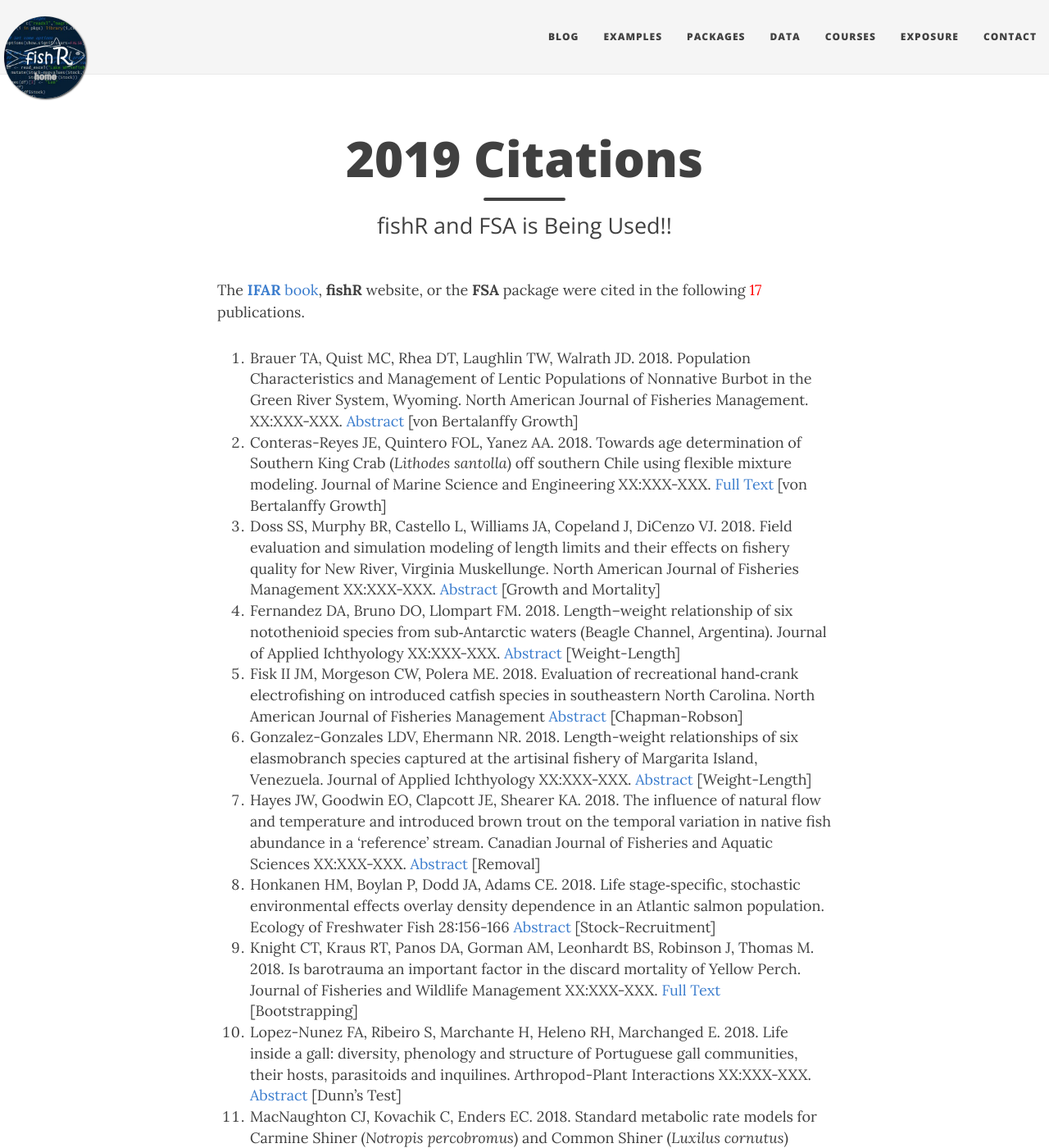
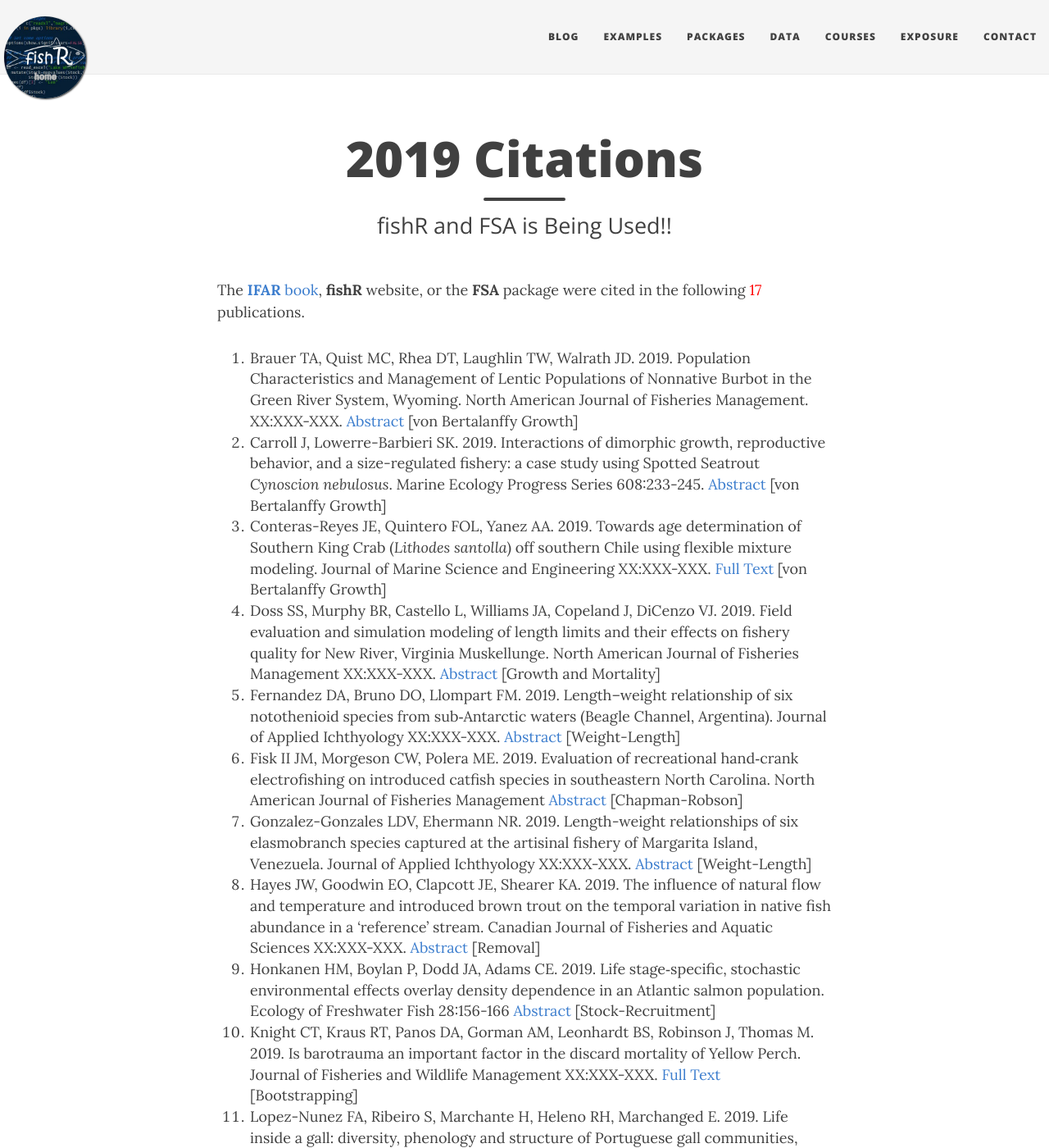
Before and after one commit to droglenc/fishR, a Jekyll site: the page built from exposure/exposure-citations19.md, in a window 1280 px wide and 1400 px high. Shown: the whole window at 82% size. Built offline with Jekyll 4.4.1, drawn with Linux system fonts in a browser that asks for light colours; nearby versions of some CDN libraries; some of the changed text lies outside the part shown.

Commit message:
Update exposure-citations19.md

```diff
--- a/exposure/exposure-citations19.md
+++ b/exposure/exposure-citations19.md
@@ -7,22 +7,23 @@ css: "/css/exposure-citation.css"
 
 The [**IFAR** book](http://derekogle.com/IFAR/), **fishR** website, or the **FSA** package were cited in the following <span id="contact-div">17</span> publications.
 
-1. Brauer TA, Quist MC, Rhea DT, Laughlin TW, Walrath JD. 2018. Population Characteristics and Management of Lentic Populations of Nonnative Burbot in the Green River System, Wyoming. North American Journal of Fisheries Management. XX:XXX-XXX. [Abstract](https://afspubs.onlinelibrary.wiley.com/doi/abs/10.1002/nafm.10247) [von Bertalanffy Growth]
-1. Conteras-Reyes JE, Quintero FOL, Yanez AA. 2018. Towards age determination of Southern King Crab (*Lithodes santolla*) off southern Chile using flexible mixture modeling. Journal of Marine Science and Engineering XX:XXX-XXX. [Full Text](https://www.researchgate.net/publication/329586900_Towards_Age_Determination_of_Southern_King_Crab_Lithodes_santolla_Off_Southern_Chile_Using_Flexible_Mixture_Modeling/references) [von Bertalanffy Growth]
-1. Doss SS, Murphy BR, Castello L, Williams JA, Copeland J, DiCenzo VJ. 2018. Field evaluation and simulation modeling of length limits and their effects on fishery quality for New River, Virginia Muskellunge. North American Journal of Fisheries Management XX:XXX-XXX. [Abstract](https://afspubs.onlinelibrary.wiley.com/doi/abs/10.1002/nafm.10251) [Growth and Mortality]
-1. Fernandez DA, Bruno DO, Llompart FM. 2018. Length–weight relationship of six notothenioid species from sub‐Antarctic waters (Beagle Channel, Argentina). Journal of Applied Ichthyology XX:XXX-XXX. [Abstract](https://onlinelibrary.wiley.com/doi/abs/10.1111/jai.13833) [Weight-Length]
-1. Fisk II JM, Morgeson CW, Polera ME. 2018. Evaluation of recreational hand‐crank electrofishing on introduced catfish species in southeastern North Carolina. North American Journal of Fisheries Management [Abstract](https://afspubs.onlinelibrary.wiley.com/doi/abs/10.1002/nafm.10255) [Chapman-Robson]
-1. Gonzalez-Gonzales LDV, Ehermann NR. 2018. Length-weight relationships of six elasmobranch species captured at the artisinal fishery of Margarita Island, Venezuela. Journal of Applied Ichthyology XX:XXX-XXX. [Abstract](https://onlinelibrary.wiley.com/doi/abs/10.1111/jai.13832) [Weight-Length]
-1. Hayes JW, Goodwin EO, Clapcott JE, Shearer KA. 2018. The influence of natural flow and temperature and introduced brown trout on the temporal variation in native fish abundance in a ‘reference’ stream. Canadian Journal of Fisheries and Aquatic Sciences XX:XXX-XXX. [Abstract](http://www.nrcresearchpress.com/doi/abs/10.1139/cjfas-2018-0033) [Removal]
-1. Honkanen HM, Boylan P, Dodd JA, Adams CE. 2018. Life stage‐specific, stochastic environmental effects overlay density dependence in an Atlantic salmon population. Ecology of Freshwater Fish 28:156-166 [Abstract](https://onlinelibrary.wiley.com/doi/10.1111/eff.12439) [Stock-Recruitment]
-1. Knight CT, Kraus RT, Panos DA, Gorman AM, Leonhardt BS, Robinson J, Thomas M. 2018. Is barotrauma an important factor in the discard mortality of Yellow Perch. Journal of Fisheries and Wildlife Management XX:XXX-XXX. [Full Text](http://www.fwspubs.org/doi/pdf/10.3996/062018-JFWM-056) [Bootstrapping]
-1. Lopez-Nunez FA, Ribeiro S, Marchante H, Heleno RH, Marchanged E. 2018. Life inside a gall: diversity, phenology and structure of Portuguese gall communities, their hosts, parasitoids and inquilines. Arthropod-Plant Interactions XX:XXX-XXX. [Abstract](https://link.springer.com/article/10.1007/s11829-018-9655-4) [Dunn's Test]
-1. MacNaughton CJ, Kovachik C, Enders EC. 2018. Standard metabolic rate models for Carmine Shiner (*Notropis percobromus*) and Common Shiner (*Luxilus cornutus*) across different temperature regimes. Journal of Fish Biology XX:XXX-XXX. [Abstract](https://onlinelibrary.wiley.com/doi/abs/10.1111/jfb.13869) [Nonlinear Modeling]
-1. Mikles CS, Harms CA, Buckel JA, Rudershausen PJ. 2018. Examining the severity of roof‐hooking injuries in dolphinfish: A comparison between computed tomography and gross necropsy. North American Journal of Fisheries Management XX:XXX-XXX. [Abstract](https://afspubs.onlinelibrary.wiley.com/doi/abs/10.1002/nafm.10252) [Dunn's Test]
-1. Soeth M, Favaro LF, Spach HL, Daros FA, Wolrich AE. 2018. Age, growth, and reproductive biology of the Atlantic Spadefish *Chaetodipterus faber* in southern Brazil. Ichthyological Research XX:XXX-XXX. [Full Text](https://link.springer.com/article/10.1007/s10228-018-0663-2) [Ageing Precision; von Bertalanffy Growth]
-1. Tzilkowski SS, Buda AR, Boyer EW, Bryant RB, Kleinman PJA, Kennedy CD, Allen AL, Forlmar GJ, May EB. 2018. Urea fluctuations in stream baseflow across land cover gradients and seasons in a coastal plain river system. Journal of the American Water Resources Association XX:XXX-XXX. [Abstract](https://onlinelibrary.wiley.com/doi/abs/10.1111/1752-1688.12716) [Dunn's Test]
-1. Watkins HV, Blouin-Demers G. 2018. Body size, not age, predicts parasite load in Clark's Spiny Lizards (*Sceloporus clarkii*). Canadian Journal of Zoology XX:XXX-XXX. [Abstract](http://www.nrcresearchpress.com/doi/abs/10.1139/cjz-2017-0328) [von Bertalanffy Growth]
-1. Wei J, Lavergne E, Kurita Y, Todate K, Kasai A, Fuji T, Yamashita Y. 2018. Age determination and growth pattern of temperate seabass Lateolabrax japonicus in Tango Bay and Sendai Bay, Japan. Fisheries Science XX:XXX-XXX. [Abstract](https://www.researchgate.net/publication/328999471_Age_determination_and_growth_pattern_of_temperate_seabass_Lateolabrax_japonicus_in_Tango_Bay_and_Sendai_Bay_Japan) [Growth]
+1. Brauer TA, Quist MC, Rhea DT, Laughlin TW, Walrath JD. 2019. Population Characteristics and Management of Lentic Populations of Nonnative Burbot in the Green River System, Wyoming. North American Journal of Fisheries Management. XX:XXX-XXX. [Abstract](https://afspubs.onlinelibrary.wiley.com/doi/abs/10.1002/nafm.10247) [von Bertalanffy Growth]
+1. Carroll J, Lowerre-Barbieri SK. 2019. Interactions of dimorphic growth, reproductive behavior, and a size-regulated fishery: a case study using Spotted Seatrout *Cynoscion nebulosus*. Marine Ecology Progress Series 608:233-245. [Abstract](https://www.int-res.com/abstracts/meps/v608/p233-245) [von Bertalanffy Growth]
+1. Conteras-Reyes JE, Quintero FOL, Yanez AA. 2019. Towards age determination of Southern King Crab (*Lithodes santolla*) off southern Chile using flexible mixture modeling. Journal of Marine Science and Engineering XX:XXX-XXX. [Full Text](https://www.researchgate.net/publication/329586900_Towards_Age_Determination_of_Southern_King_Crab_Lithodes_santolla_Off_Southern_Chile_Using_Flexible_Mixture_Modeling/references) [von Bertalanffy Growth]
+1. Doss SS, Murphy BR, Castello L, Williams JA, Copeland J, DiCenzo VJ. 2019. Field evaluation and simulation modeling of length limits and their effects on fishery quality for New River, Virginia Muskellunge. North American Journal of Fisheries Management XX:XXX-XXX. [Abstract](https://afspubs.onlinelibrary.wiley.com/doi/abs/10.1002/nafm.10251) [Growth and Mortality]
+1. Fernandez DA, Bruno DO, Llompart FM. 2019. Length–weight relationship of six notothenioid species from sub‐Antarctic waters (Beagle Channel, Argentina). Journal of Applied Ichthyology XX:XXX-XXX. [Abstract](https://onlinelibrary.wiley.com/doi/abs/10.1111/jai.13833) [Weight-Length]
+1. Fisk II JM, Morgeson CW, Polera ME. 2019. Evaluation of recreational hand‐crank electrofishing on introduced catfish species in southeastern North Carolina. North American Journal of Fisheries Management [Abstract](https://afspubs.onlinelibrary.wiley.com/doi/abs/10.1002/nafm.10255) [Chapman-Robson]
+1. Gonzalez-Gonzales LDV, Ehermann NR. 2019. Length-weight relationships of six elasmobranch species captured at the artisinal fishery of Margarita Island, Venezuela. Journal of Applied Ichthyology XX:XXX-XXX. [Abstract](https://onlinelibrary.wiley.com/doi/abs/10.1111/jai.13832) [Weight-Length]
+1. Hayes JW, Goodwin EO, Clapcott JE, Shearer KA. 2019. The influence of natural flow and temperature and introduced brown trout on the temporal variation in native fish abundance in a ‘reference’ stream. Canadian Journal of Fisheries and Aquatic Sciences XX:XXX-XXX. [Abstract](http://www.nrcresearchpress.com/doi/abs/10.1139/cjfas-2018-0033) [Removal]
+1. Honkanen HM, Boylan P, Dodd JA, Adams CE. 2019. Life stage‐specific, stochastic environmental effects overlay density dependence in an Atlantic salmon population. Ecology of Freshwater Fish 28:156-166 [Abstract](https://onlinelibrary.wiley.com/doi/10.1111/eff.12439) [Stock-Recruitment]
+1. Knight CT, Kraus RT, Panos DA, Gorman AM, Leonhardt BS, Robinson J, Thomas M. 2019. Is barotrauma an important factor in the discard mortality of Yellow Perch. Journal of Fisheries and Wildlife Management XX:XXX-XXX. [Full Text](http://www.fwspubs.org/doi/pdf/10.3996/062018-JFWM-056) [Bootstrapping]
+1. Lopez-Nunez FA, Ribeiro S, Marchante H, Heleno RH, Marchanged E. 2019. Life inside a gall: diversity, phenology and structure of Portuguese gall communities, their hosts, parasitoids and inquilines. Arthropod-Plant Interactions XX:XXX-XXX. [Abstract](https://link.springer.com/article/10.1007/s11829-018-9655-4) [Dunn's Test]
+1. MacNaughton CJ, Kovachik C, Enders EC. 2019. Standard metabolic rate models for Carmine Shiner (*Notropis percobromus*) and Common Shiner (*Luxilus cornutus*) across different temperature regimes. Journal of Fish Biology XX:XXX-XXX. [Abstract](https://onlinelibrary.wiley.com/doi/abs/10.1111/jfb.13869) [Nonlinear Modeling]
+1. Mikles CS, Harms CA, Buckel JA, Rudershausen PJ. 2019. Examining the severity of roof‐hooking injuries in dolphinfish: A comparison between computed tomography and gross necropsy. North American Journal of Fisheries Management XX:XXX-XXX. [Abstract](https://afspubs.onlinelibrary.wiley.com/doi/abs/10.1002/nafm.10252) [Dunn's Test]
+1. Soeth M, Favaro LF, Spach HL, Daros FA, Wolrich AE. 2019. Age, growth, and reproductive biology of the Atlantic Spadefish *Chaetodipterus faber* in southern Brazil. Ichthyological Research XX:XXX-XXX. [Full Text](https://link.springer.com/article/10.1007/s10228-018-0663-2) [Ageing Precision; von Bertalanffy Growth]
+1. Tzilkowski SS, Buda AR, Boyer EW, Bryant RB, Kleinman PJA, Kennedy CD, Allen AL, Forlmar GJ, May EB. 2019. Urea fluctuations in stream baseflow across land cover gradients and seasons in a coastal plain river system. Journal of the American Water Resources Association XX:XXX-XXX. [Abstract](https://onlinelibrary.wiley.com/doi/abs/10.1111/1752-1688.12716) [Dunn's Test]
+1. Watkins HV, Blouin-Demers G. 2019. Body size, not age, predicts parasite load in Clark's Spiny Lizards (*Sceloporus clarkii*). Canadian Journal of Zoology XX:XXX-XXX. [Abstract](http://www.nrcresearchpress.com/doi/abs/10.1139/cjz-2017-0328) [von Bertalanffy Growth]
+1. Wei J, Lavergne E, Kurita Y, Todate K, Kasai A, Fuji T, Yamashita Y. 2019. Age determination and growth pattern of temperate seabass Lateolabrax japonicus in Tango Bay and Sendai Bay, Japan. Fisheries Science XX:XXX-XXX. [Abstract](https://www.researchgate.net/publication/328999471_Age_determination_and_growth_pattern_of_temperate_seabass_Lateolabrax_japonicus_in_Tango_Bay_and_Sendai_Bay_Japan) [Growth]
 1. Weltersback MS, Lewin W-C, Groger JP, Strehlow HV. 2019. Effect of lure and bait type on catch, size, hooking location, injury and bycatch in the western Baltic Sea recreational cod fishery. Fisheries Research 210:121-130. [Abstract](https://www.researchgate.net/publication/328531070_Effect_of_lure_and_bait_type_on_catch_size_hooking_location_injury_and_bycatch_in_the_western_Baltic_Sea_recreational_cod_fishery) [???]
 
 -----
```
